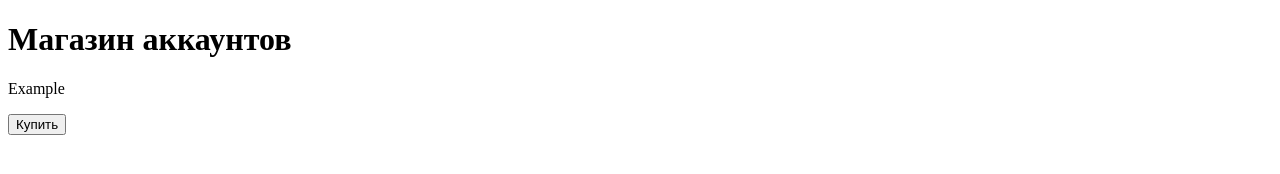
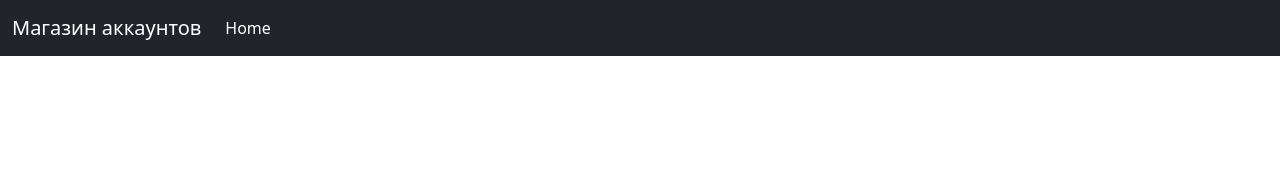
Before and after one commit to rybak39rus/BotTg.github.io, a plain HTML site: page index.html in a window 1280 px wide. Drawn offline with nearby package versions, Linux system fonts and the light colour scheme.

Commit message:
Update index.html

```diff
--- a/index.html
+++ b/index.html
@@ -3,13 +3,35 @@
 <head>
     <meta charset="UTF-8">
     <meta name="viewport" content="width=device-width, initial-scale=1.0">
-    <title>Shop</title>
+    <title>Document</title>
+    <link href="https://cdn.jsdelivr.net/npm/bootstrap@5.1.3/dist/css/bootstrap.min.css" rel="stylesheet" integrity="sha384-1BmE4kWBq78iYhFldvKuhfTAU6auU8tT94WrHftjDbrCEXSU1oBoqyl2QvZ6jIW3" crossorigin="anonymous">
+
 </head>
 <body>
-    <div id="main">
-        <h1>Магазин аккаунтов</h1>
-        <p>Example</p>
-        <button id="buy">Купить</button>
-    </div>
+    <nav class="navbar navbar-expand-lg navbar-dark bg-dark">
+        <div class="container-fluid">
+          <a class="navbar-brand" href="#">Магазин аккаунтов</a>
+          <button class="navbar-toggler" type="button" data-bs-toggle="collapse" data-bs-target="#navbarSupportedContent" aria-controls="navbarSupportedContent" aria-expanded="false" aria-label="Toggle navigation">
+            <span class="navbar-toggler-icon"></span>
+          </button>
+          <div class="collapse navbar-collapse" id="navbarSupportedContent">
+            <ul class="navbar-nav me-auto mb-2 mb-lg-0">
+              <li class="nav-item">
+                <a class="nav-link active" aria-current="page" href="#">Home</a>
+              </li>
+              <li class="nav-item dropdown">
+
+                <ul class="dropdown-menu" aria-labelledby="navbarDropdown">
+                  <li><a class="dropdown-item" href="#">Action</a></li>
+                  <li><a class="dropdown-item" href="#">Another action</a></li>
+                  <li><hr class="dropdown-divider"></li>
+                  <li><a class="dropdown-item" href="#">Something else here</a></li>
+                </ul>
+              </li>
+
+            </ul>
+          </div>
+        </div>
+      </nav>
 </body>
 </html>
```
